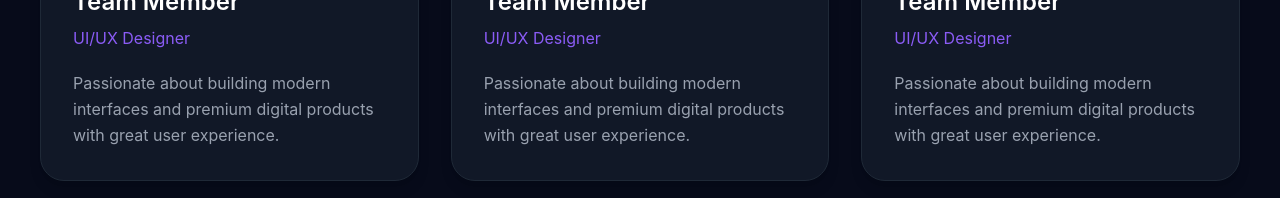
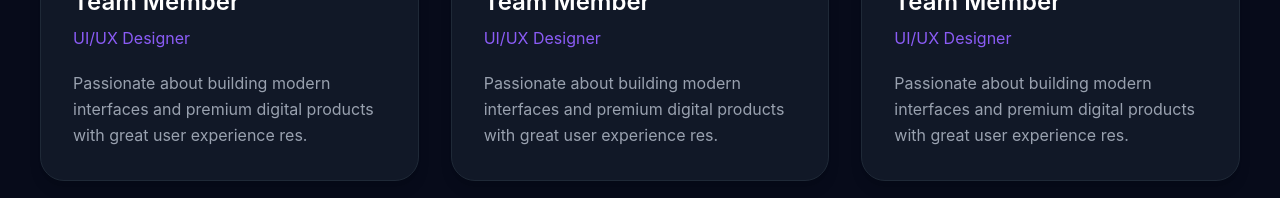
Before and after one commit to tabrez-tech-09/the-boring-personality, a React (Vite) app in the folder client/: page /about in a window 1280 px wide. Shown: the part 1349-1547 px from the top of the page. Built offline with nearby package versions, Linux system fonts and the light colour scheme.

Commit message:
Update About.tsx

```diff
--- a/client/src/pages/About.tsx
+++ b/client/src/pages/About.tsx
@@ -157,7 +157,7 @@ function About() {
 
               <p className="text-gray-400 mt-5 leading-relaxed">
                 Passionate about building modern interfaces and
-                premium digital products with great user experience.
+                premium digital products with great user experience res.
               </p>
             </div>
           ))}
```
